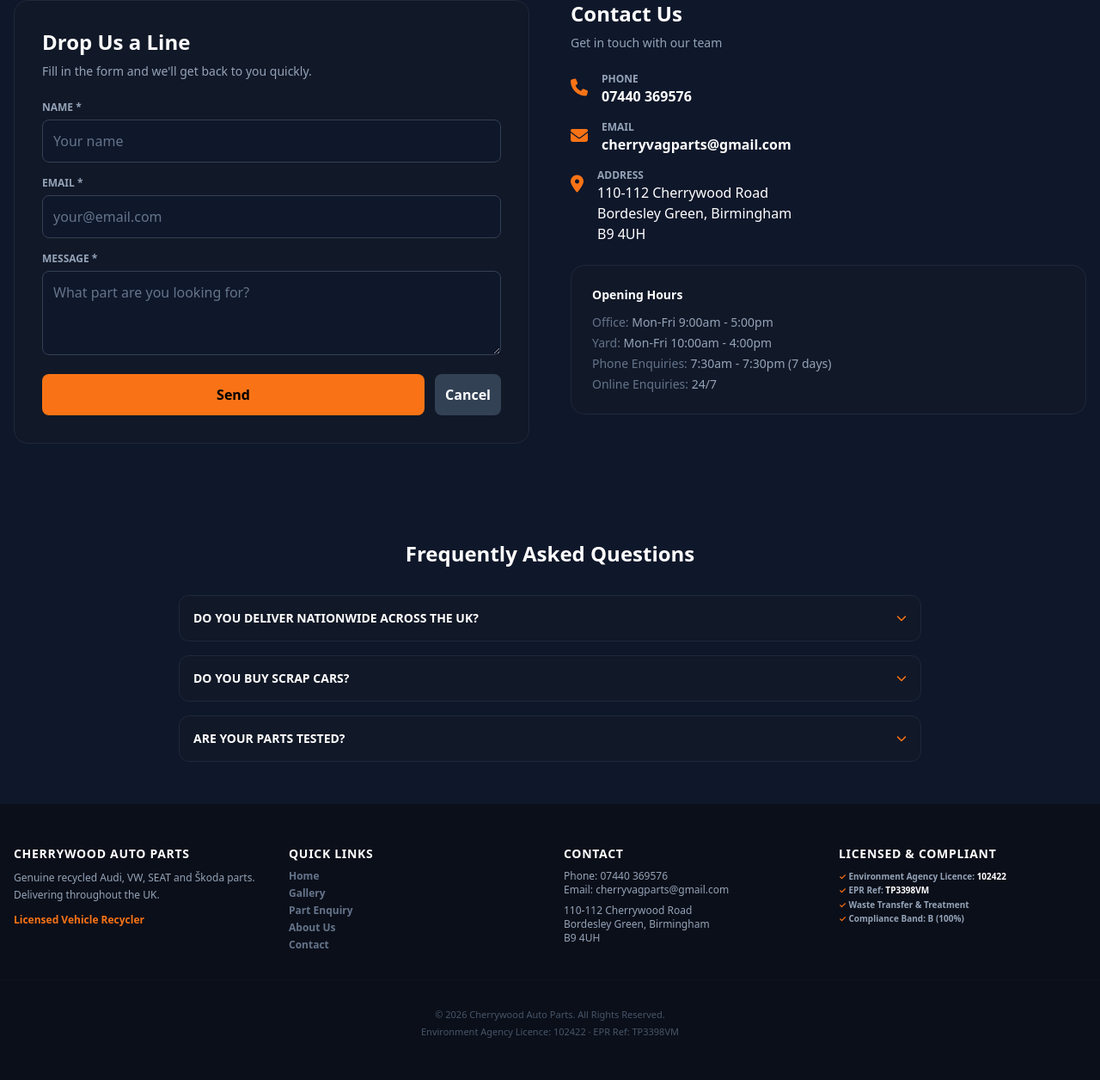
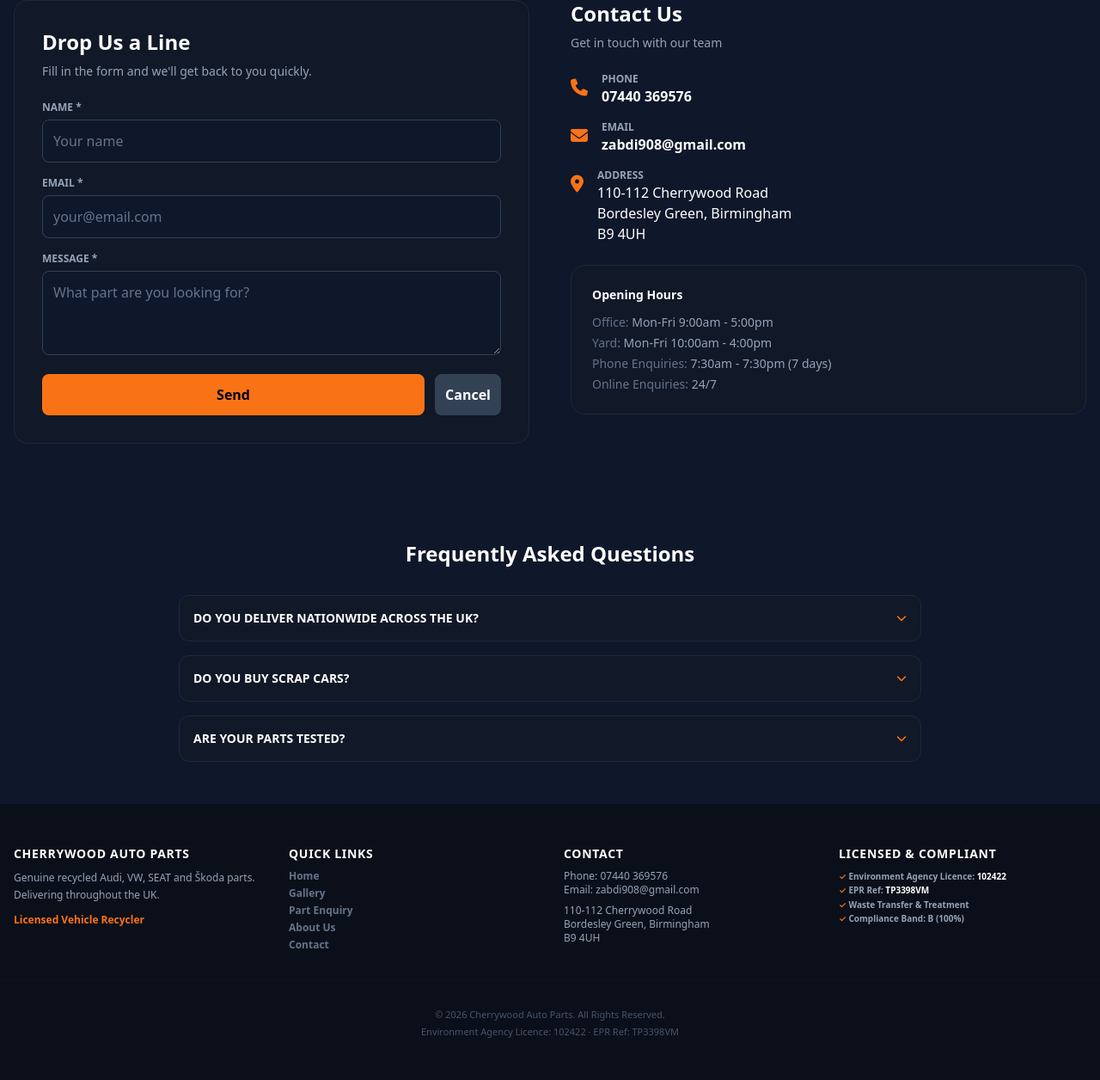
Before and after one commit to zabdi908-glitch/cherrywood-inventory-dev, a Python web app: template templates/index.html in a window 1280 px wide. Shown: the part 1363-2619 px from the top of the page at 86% size. Run offline with Jinja, Linux system fonts and the light colour scheme; the template is opened without the code that fills it, so the values that code supplies are empty; some libraries are stand-ins or nearby versions.

Commit message:
Update index.html

```diff
--- a/templates/index.html
+++ b/templates/index.html
@@ -229,7 +229,7 @@
                         <i class="fa-solid fa-envelope text-[#f97316] text-xl mt-1"></i>
                         <div>
                             <p class="text-xs text-slate-400 uppercase font-bold">Email</p>
-                            <a href="mailto:cherryvagparts@gmail.com" class="text-white font-bold hover:text-[#f97316]">cherryvagparts@gmail.com</a>
+                            <a href="mailto:zabdi908@gmail.com" class="text-white font-bold hover:text-[#f97316]">zabdi908@gmail.com</a>
                         </div>
                     </div>
                     <div class="flex items-start gap-4">
@@ -392,7 +392,7 @@
             <div>
                 <span class="block font-black text-sm tracking-wider text-white uppercase mb-2">Contact</span>
                 <p class="text-slate-400 font-medium">Phone: 07440 369576</p>
-                <p class="text-slate-400 font-medium">Email: cherryvagparts@gmail.com</p>
+                <p class="text-slate-400 font-medium">Email: zabdi908@gmail.com</p>
                 <p class="text-slate-400 font-medium mt-2">110-112 Cherrywood Road</p>
                 <p class="text-slate-400 font-medium">Bordesley Green, Birmingham</p>
                 <p class="text-slate-400 font-medium">B9 4UH</p>
@@ -421,7 +421,7 @@
         <a href="https://wa.me/447440369576" target="_blank" class="py-3 bg-green-600/20 border-r border-slate-800 hover:bg-green-600/30 transition flex flex-col items-center gap-0.5 text-green-400">
             <i class="fa-brands fa-whatsapp text-base"></i> WhatsApp
         </a>
-        <a href="mailto:cherryvagparts@gmail.com" class="py-3 hover:bg-slate-800 transition flex flex-col items-center gap-0.5">
+        <a href="mailto:zabdi908@gmail.com" class="py-3 hover:bg-slate-800 transition flex flex-col items-center gap-0.5">
             <i class="fa-solid fa-envelope text-sm text-[#f97316]"></i> Email Us
         </a>
     </div>
```
